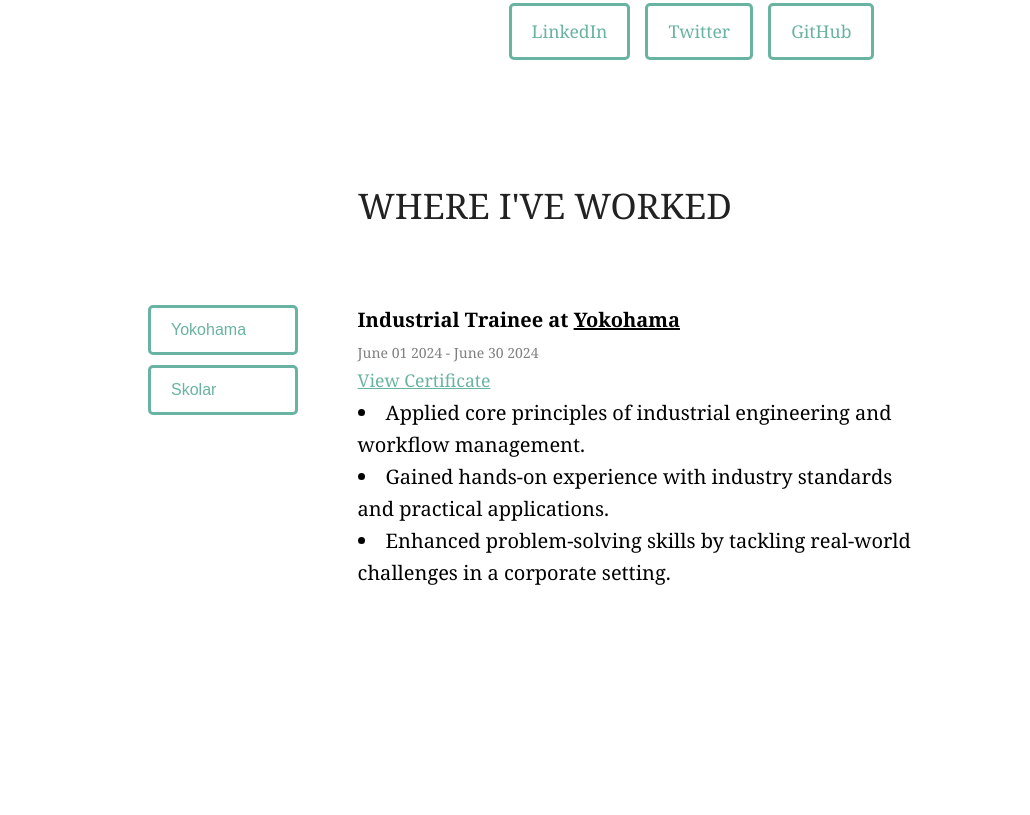
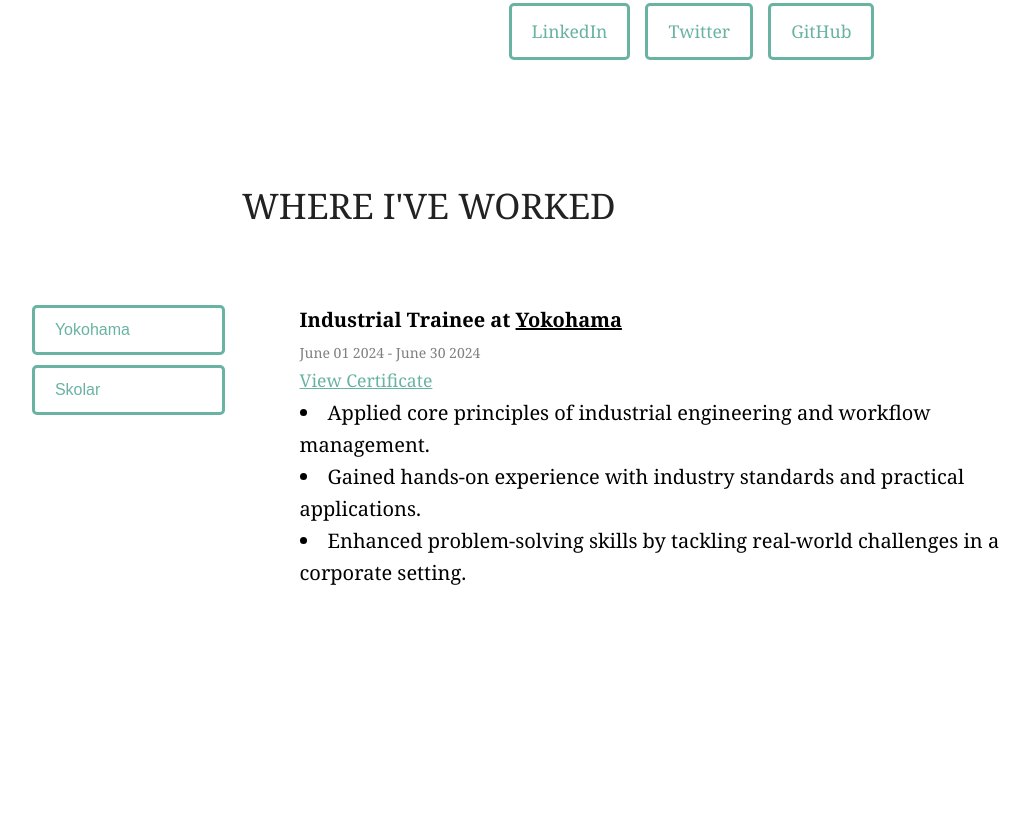
Before and after one commit to Prakash-kanikella/Portfolio, a plain HTML site: page index.html in a window 1280 px wide. Shown: the part 1525-2340 px from the top of the page, without its empty margins (122-1152 px from the left). Drawn offline with nearby package versions, Linux system fonts and the light colour scheme; a script that the page names is missing.

Commit message:
overfloe

```diff
--- a/style.css
+++ b/style.css
@@ -10,6 +10,7 @@ body {
     line-height: 1.8; /* Set line spacing for better readability */
     color: #000000;
     text-decoration: none;
+    overflow-x: hidden;
   }
 
   h1, h2, h3, h4, h5, h6 {
@@ -327,7 +328,7 @@ p {
 
 
 .container {
-    max-width: 800px;
+    max-width: 100%;
     margin: 0px auto;
     border-radius: 10px;
 
```
